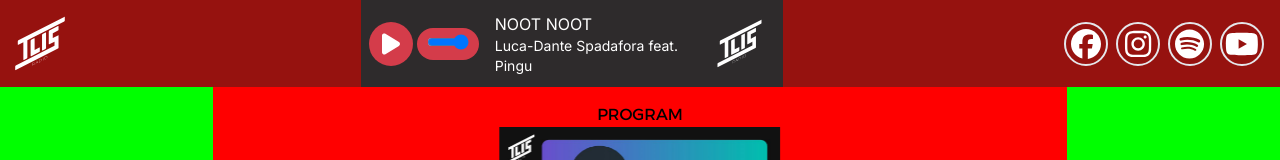
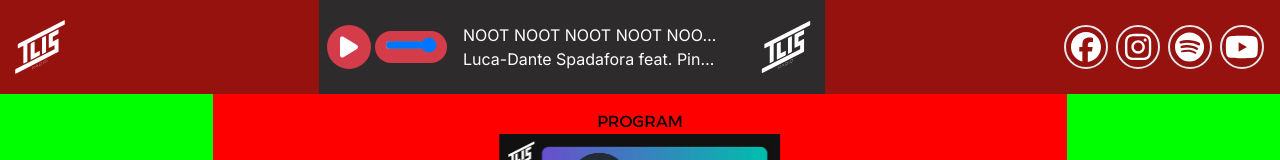
Before and after one commit to tlis-radio/cms-web, a Next.js app: page /pages/main in a window 1280 px wide. Shown: the top 160 px of the page. Built offline with nearby package versions, Linux system fonts and the light colour scheme.

Commit message:
Hotfix with usage of ellipses (...)
Comment on line 15 in song-data.tsx

```diff
--- a/src/components/player/player.tsx
+++ b/src/components/player/player.tsx
@@ -20,9 +20,9 @@ const Player: React.FC<{ isVisible: boolean }> = ({ isVisible }) => {
    return (
       <>
       <div
-         className="flex items-center bg-[#2e2b2c] p-2 text-white fixed bottom-0 inset-x-0 w-full gap-2 z-10
-             sm:w-1/2 sm:static
-             lg:w-1/3"
+         className="flex items-center bg-[#2e2b2c] p-2 pr-7 text-white fixed bottom-0 inset-x-0 w-full gap-2 z-10
+             sm:w-1/2 sm:pr-0 sm:static
+             xl:w-2/5 2xl:w-1/3"
          style={playerStyle}
       >
          <PlayerControl
--- a/src/components/player/song-data.tsx
+++ b/src/components/player/song-data.tsx
@@ -6,17 +6,18 @@ type PlayerDisplayProps = {
 
 const PlayerDisplay: React.FC<PlayerDisplayProps> = ({ title }) => {
    return (
-      <div className="overflow-x-hidden">
-         <span className="w-fit px-2" data-tip={title}>
-            {title}
+      <>
+         <span className="px-2" data-tip={title}>
+            <p className="line-clamp-1">{title} {title} {title}</p>
          </span>
          {
          // TODO - Make this text scrolling when longer than the container it's located in
+         // The following and previous code is a placeholder for the marquee animation which we might or might not implement depending on the complexity, line-clamp-1 forces text to only be displayed on one line. -Jager 15.7.2024 0:33
          }
-         <span>
-            <p className="w-fit px-2 text-sm">Luca-Dante Spadafora feat. Pingu</p>
+         <span className="px-2">
+            <p className="line-clamp-1">Luca-Dante Spadafora feat. Pingu & Mozart</p>
          </span>
-      </div>
+      </>
    );
 };
 
```
